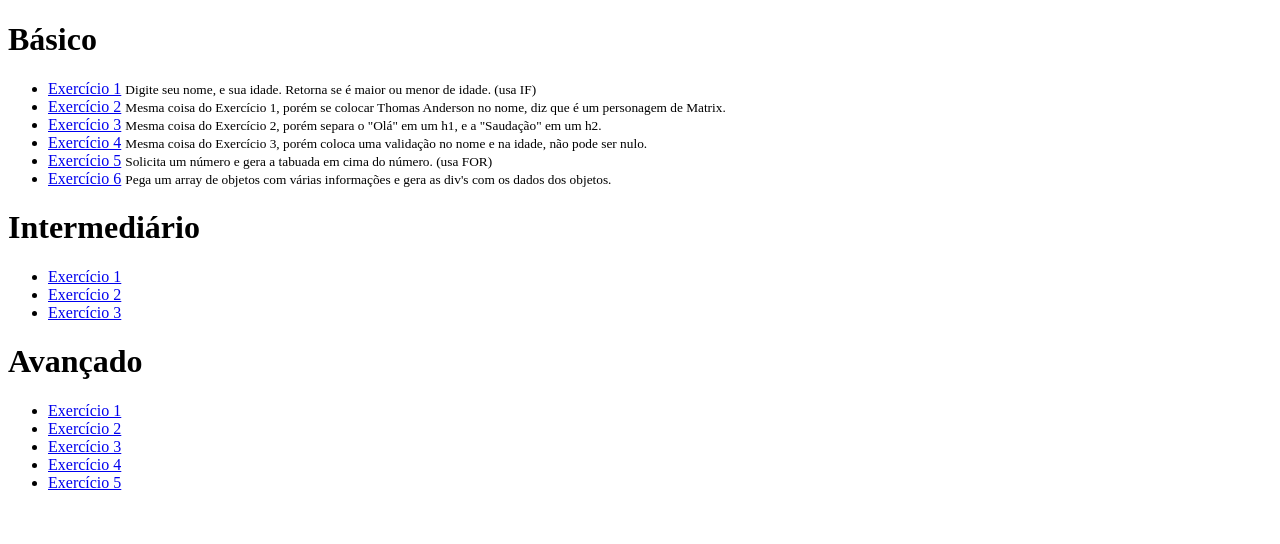
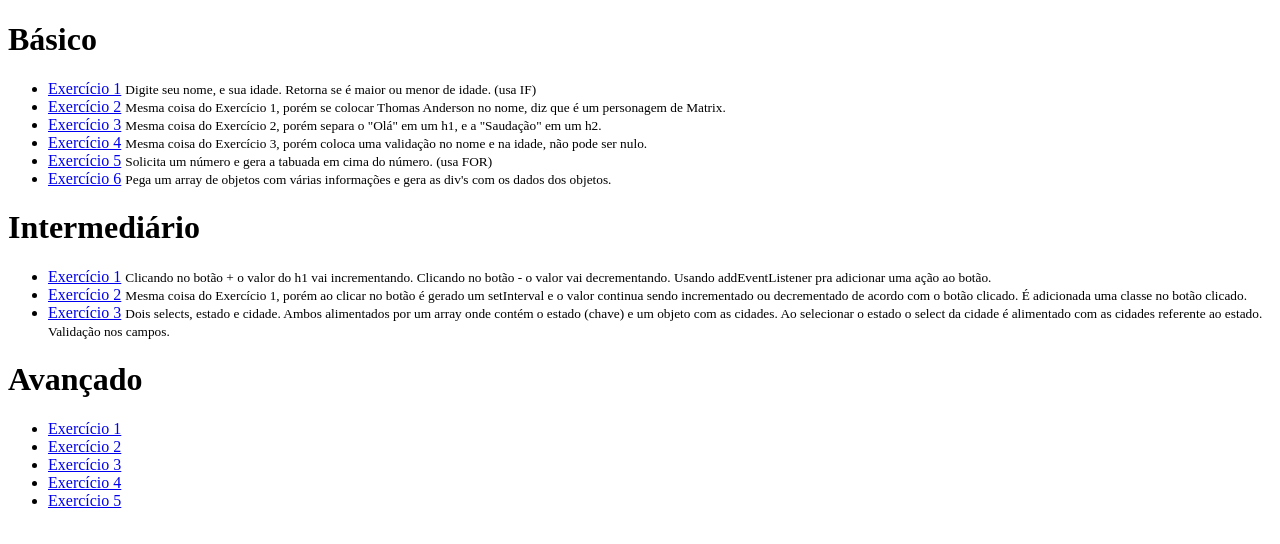
Before and after one commit to netocosta/exercicios_js, a plain HTML site: page index.html in a window 1280 px wide. Drawn offline with Linux system fonts and the light colour scheme.

Commit message:
Descrição Exercicios

```diff
--- a/index.html
+++ b/index.html
@@ -43,9 +43,23 @@
 
     <h1>Intermediário</h1>
     <ul>
-        <li><a href="./intermediario/exercicio1/index.html">Exercício 1</a></li>
-        <li><a href="./intermediario/exercicio2/index.html">Exercício 2</a></li>
-        <li><a href="./intermediario/exercicio3/index.html">Exercício 3</a></li>
+        <li>
+            <a href="./intermediario/exercicio1/index.html">Exercício 1</a>
+            <small>Clicando no botão + o valor do h1 vai incrementando. Clicando no botão - o valor vai decrementando.
+                Usando addEventListener pra adicionar uma ação ao botão.</small>
+        </li>
+        <li>
+            <a href="./intermediario/exercicio2/index.html">Exercício 2</a>
+            <small>Mesma coisa do Exercício 1, porém ao clicar no botão é gerado um setInterval e o valor continua sendo
+                incrementado ou decrementado de acordo com o botão clicado. É adicionada uma classe no botão
+                clicado.</small>
+        </li>
+        <li>
+            <a href="./intermediario/exercicio3/index.html">Exercício 3</a>
+            <small>Dois selects, estado e cidade. Ambos alimentados por um array onde contém o estado (chave) e um
+                objeto com as cidades. Ao selecionar o estado o select da cidade é alimentado com as cidades referente
+                ao estado. Validação nos campos.</small>
+        </li>
     </ul>
 
     <h1>Avançado</h1>
```
